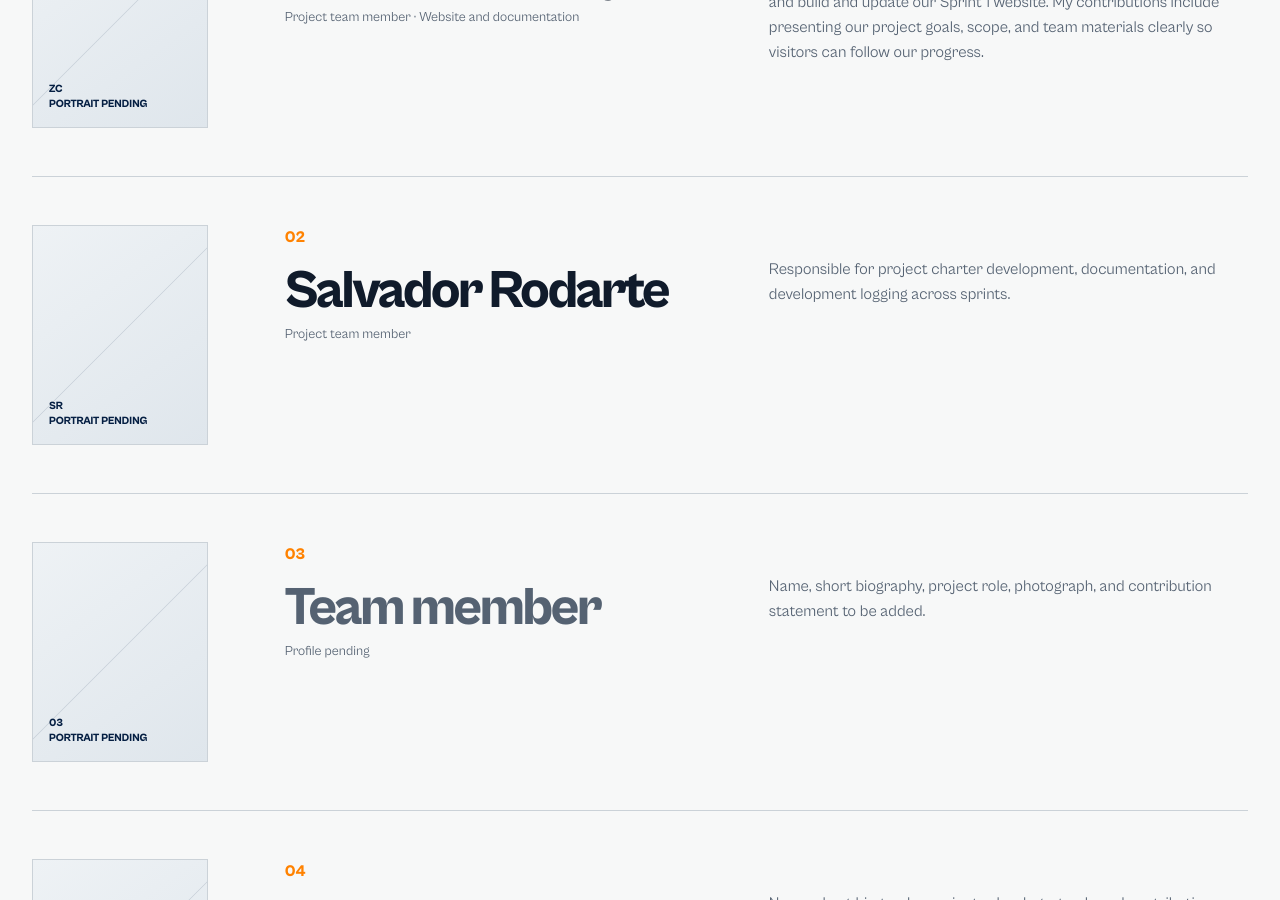
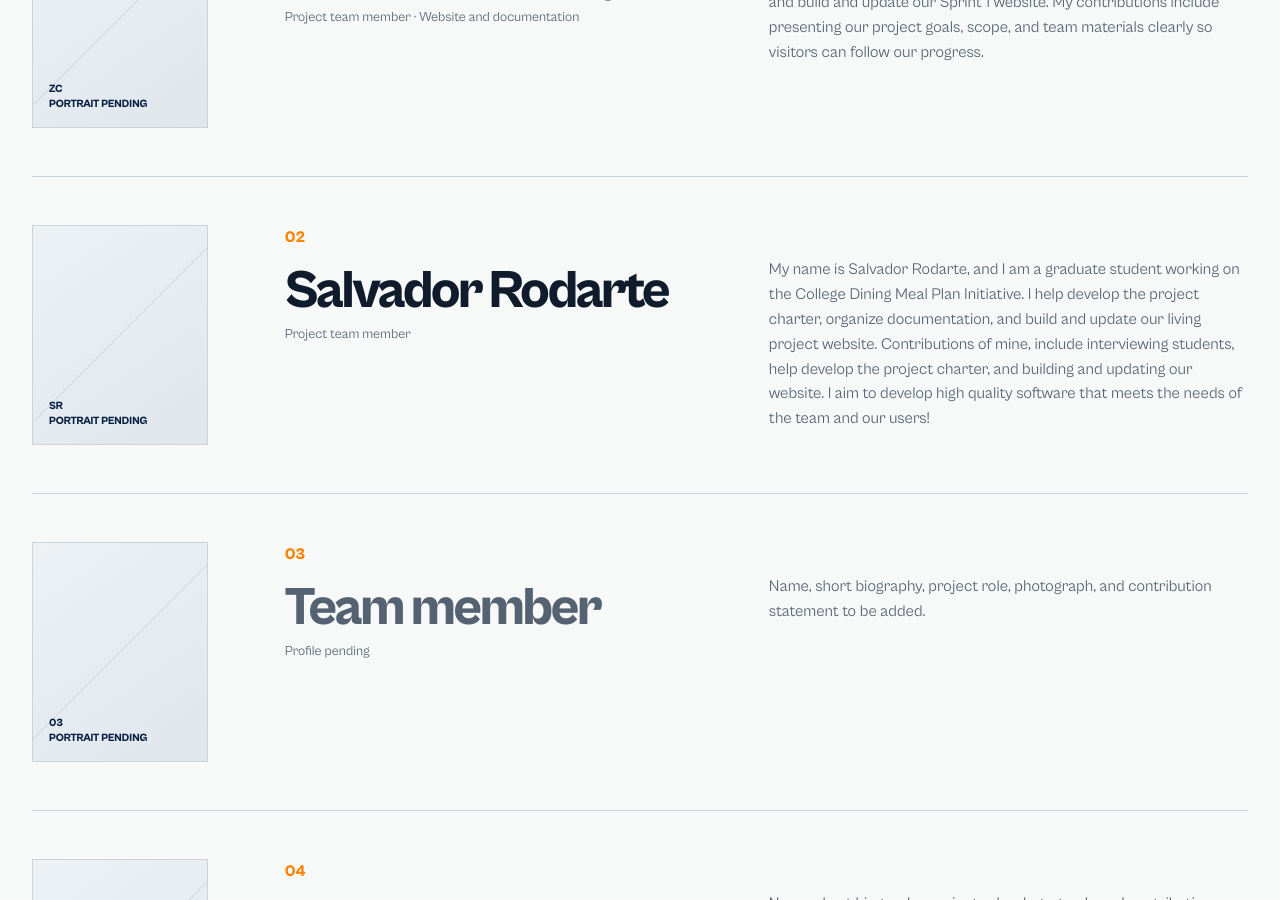
Before and after one commit to dlozan62/dlozan62.github.io, a Jekyll site: the page built from about.md, in a window 1280 px wide and 900 px high, scrolled down 1046 px. Built offline with Jekyll 4.4.1, drawn with Linux system fonts in a browser that asks for light colours.

Commit message:
Added Salvador Bio's.

```diff
--- a/about.md
+++ b/about.md
@@ -45,8 +45,12 @@ permalink: /about/
       <p class="person-role">Project team member</p>
     </div>
     <p>
-      Responsible for project charter development, documentation, and
-      development logging across sprints.
+      My name is Salvador Rodarte, and I am a graduate student working on the
+      College Dining Meal Plan Initiative. I help develop the project charter,
+      organize documentation, and build and update our living project website.
+      Contributions of mine, include interviewing students, help develop the
+      project charter, and building and updating our website.
+      I aim to develop high quality software that meets the needs of the team and our users!
     </p>
   </article>
 
```
